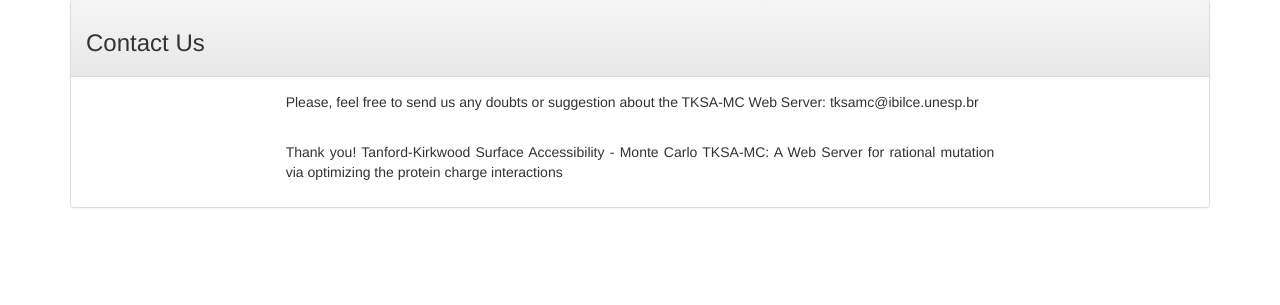
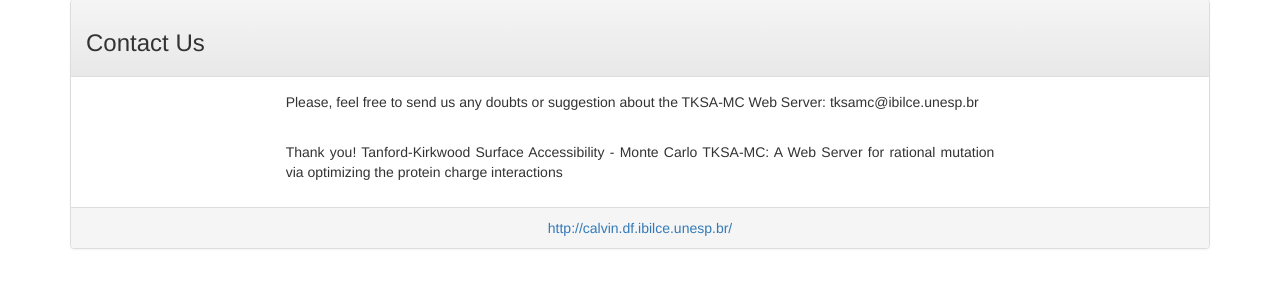
Before and after one commit to brunorf/tksamc_web, a Django app: template main/templates/main/contact_us.html in a window 1280 px wide. Shown: the part 222-527 px from the top of the page. Run offline with Django 3.2, Linux system fonts and the light colour scheme; the template is opened without the code that fills it, so the values that code supplies are empty; some libraries are stand-ins or nearby versions.

Commit message:
Inclusão do link da calvin e correção de um </div> que estava faltando

```diff
--- a/main/templates/main/contact_us.html
+++ b/main/templates/main/contact_us.html
@@ -21,6 +21,10 @@
                         </p>
                     </div>
                 </div>
+                <div class="panel-footer text-center">
+                    <a href="http://calvin.df.ibilce.unesp.br/" target="_blank">http://calvin.df.ibilce.unesp.br/</a>
+                </div>
+            </div>
         </div>
     </div>
 </div>
```
Lines whose indentation alone changed are shown as unchanged.
